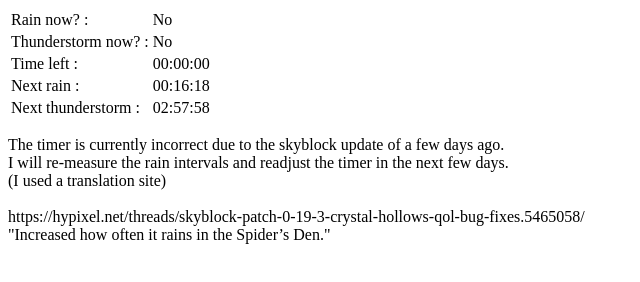
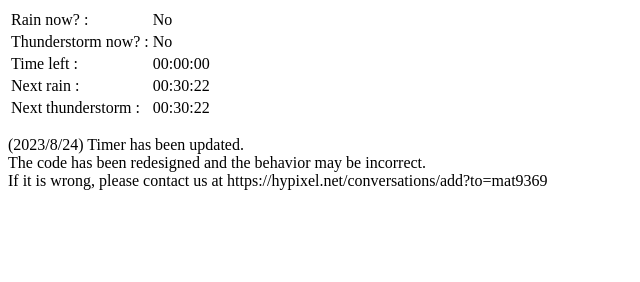
Before and after one commit to mat9369/skyblock-rain-timer, a plain HTML site: page index.html in a window 1280 px wide. Shown: the whole page, without its empty margins (0-640 px from the left). Drawn offline with Linux system fonts and the light colour scheme.

Commit message:
Updated timers and renewed codes

```diff
--- a/index.html
+++ b/index.html
@@ -1,85 +1,105 @@
 <!DOCTYPE html>
+
 <html lang="en">
-
 <head>
     <meta charset="UTF-8">
     <title>Spider's Den Rain Timer</title>
-
 </head>
 
 <body>
     <table>
+        <tbody>
             <tr>
                 <td>Rain now? : </td>
-            <td id="rainNow"></td>
+                <td id="rainNow">No</td>
             </tr>
             <tr>
                 <td>Thunderstorm now? : </td>
-            <td id="thunderstormNow"></td>
+                <td id="thunderstormNow">No</td>
             </tr>
             <tr>
                 <td>Time left : </td>
-            <td id="timeLeft"></td>
+                <td id="timeLeft">00:00:00</td>
             </tr>
             <tr>
                 <td>Next rain : </td>
-            <td id="nextRain"></td>
+                <td id="nextRain">00:24:26</td>
             </tr>
             <tr>
                 <td>Next thunderstorm : </td>
-            <td id="nextThunderstorm"></td>
+                <td id="nextThunderstorm">04:26:56</td>
             </tr>
+        </tbody>
     </table>
-
     <p>
-        The timer is currently incorrect due to the skyblock update of a few days ago.<br>
-        I will re-measure the rain intervals and readjust the timer in the next few days.<br>
-        (I used a translation site)<br>
-        <br>
-        https://hypixel.net/threads/skyblock-patch-0-19-3-crystal-hollows-qol-bug-fixes.5465058/<br>
-        "Increased how often it rains in the Spider’s Den."
+        (2023/8/24) Timer has been updated.<br>
+        The code has been redesigned and the behavior may be incorrect.<br>
+        If it is wrong, please contact us at https://hypixel.net/conversations/add?to=mat9369
     </p>
 
     <script>
-        function secsToTime(num) {
-            var hours = Math.floor(num / 3600);
-            var minutes = Math.floor((num - (hours * 3600)) / 60);
-            var seconds = num - (hours * 3600) - (minutes * 60);
-            if (hours < 10) { hours = "0" + hours; }
-            if (minutes < 10) { minutes = "0" + minutes; }
-            if (seconds < 10) { seconds = "0" + seconds; }
-            return hours + ':' + minutes + ':' + seconds;
-        }
+        // The weather cycle for spider den starts at the start of the skyblock (timestamp 1560275700) and repeats
+        // Sunny -> Thunderstorm -> Sunny -> Rain -> Sunny -> Rain -> Sunny -> Rain
+        // Sunny: 2400sec
+        // Rain and Thunderstorm: 1200sec
+
+        // "https://wiki.hypixel.net/Spider's_Den"
+        // "https://wiki.hypixel.net/index.php?title=Spider%27s_Den&oldid=169056"
+        // "This happens once every 3,850 seconds, and lasts for 1,000 seconds."
+        // "https://hypixel.net/threads/skyblock-patch-0-19-3-crystal-hollows-qol-bug-fixes.5465058/"
+        // "Increased how often it rains in the Spider’s Den."
+        // 3850 -> 2400, 1000 -> 1200
+        const cooldown = 2400;
+        const duration = 1200;
+
         function rainTimer() {
-            const UTCPrevThunderstorm = 1668474356000;
-            const UTCNow = new Date().getTime();
-            const base = Math.floor((UTCNow - UTCPrevThunderstorm) / 1000);
-            const thunderstorm = base % ((3850 + 1000) * 4);
-            const rain = thunderstorm % (3850 + 1000);
-            document.getElementById('timeLeft').textContent = "00:00:00";
-            if (rain <= 3850) {
+            const timestamp = Math.floor(Date.now() / 1000);
+            // "https://wiki.hypixel.net/SkyBlock_Time"
+            // "The epoch starting SkyBlock Time is 1,560,275,700,000"
+            const skyblockAge = (timestamp - 1560275700);
+
+            const rain = skyblockAge % (cooldown + duration);
+            // "https://wiki.hypixel.net/Spider's_Den"
+            // "Every 4th time it rains it will thunderstorm."
+            const thunderstorm = skyblockAge % ((cooldown + duration) * 4);
+
+            document.getElementById('timeLeft').textContent = secsToTime(0);
+
+            if (cooldown <= rain) {
+                document.getElementById('rainNow').textContent = "Yes";
+                let timeLeft = (cooldown + duration) - rain;
+                document.getElementById('timeLeft').textContent = secsToTime(timeLeft);
+                document.getElementById('nextRain').textContent = secsToTime(timeLeft + cooldown);
+            } else {
                 document.getElementById('rainNow').textContent = "No";
-                document.getElementById('nextRain').textContent = secsToTime(3850 - rain);
-            } else {
-                document.getElementById('rainNow').textContent = "Yes";
-                document.getElementById('timeLeft').textContent = secsToTime(3850 + 1000 - rain);
-                document.getElementById('nextRain').textContent = secsToTime(3850 + 1000 - rain + 3850);
-            }
-            if (thunderstorm < (3850 * 4 + 1000 * 3)) {
-                document.getElementById('thunderstormNow').textContent = "No";
-                document.getElementById('nextThunderstorm').textContent = secsToTime(3850 * 4 + 1000 * 3 - thunderstorm);
-            } else {
-                document.getElementById('thunderstormNow').textContent = "Yes";
-                document.getElementById('timeLeft').textContent = secsToTime(3850 * 4 + 1000 * 4 - thunderstorm);
-                document.getElementById('nextThunderstorm').textContent = secsToTime(3850 * 4 + 1000 * 4 - thunderstorm + 3850 * 4 + 1000 * 3);
+                document.getElementById('nextRain').textContent = secsToTime(cooldown - rain);
             }
 
+
+            if ((cooldown <= thunderstorm) && (thunderstorm < (cooldown + duration))) {
+                document.getElementById('thunderstormNow').textContent = "Yes";
+                let timeLeft = (cooldown + duration) - rain;
+                document.getElementById('timeLeft').textContent = secsToTime(timeLeft);
+                document.getElementById('nextThunderstorm').textContent = secsToTime(timeLeft + ((cooldown + duration) * 3) + cooldown);
+            } else {
+                document.getElementById('thunderstormNow').textContent = "No";
+                let nextThunderstorm;
+                if(thunderstorm < cooldown){
+                    nextThunderstorm = cooldown - thunderstorm;
+                } else if((cooldown + duration) <= thunderstorm ){
+                    nextThunderstorm = ((cooldown + duration) * 3) - thunderstorm + cooldown;
                 }
+                document.getElementById('nextThunderstorm').textContent = secsToTime(nextThunderstorm);
+            }
+        }
+
+        function secsToTime(seconds) {
+            // "https://stackoverflow.com/a/25279340"
+            return new Date(seconds * 1000).toISOString().slice(11, 19);
+        }
+
         rainTimer()
-        setInterval('rainTimer()', 10);
-
-
+        setInterval('rainTimer()', 100);
     </script>
 </body>
-
 </html>
```
Lines whose indentation alone changed are shown as unchanged.
